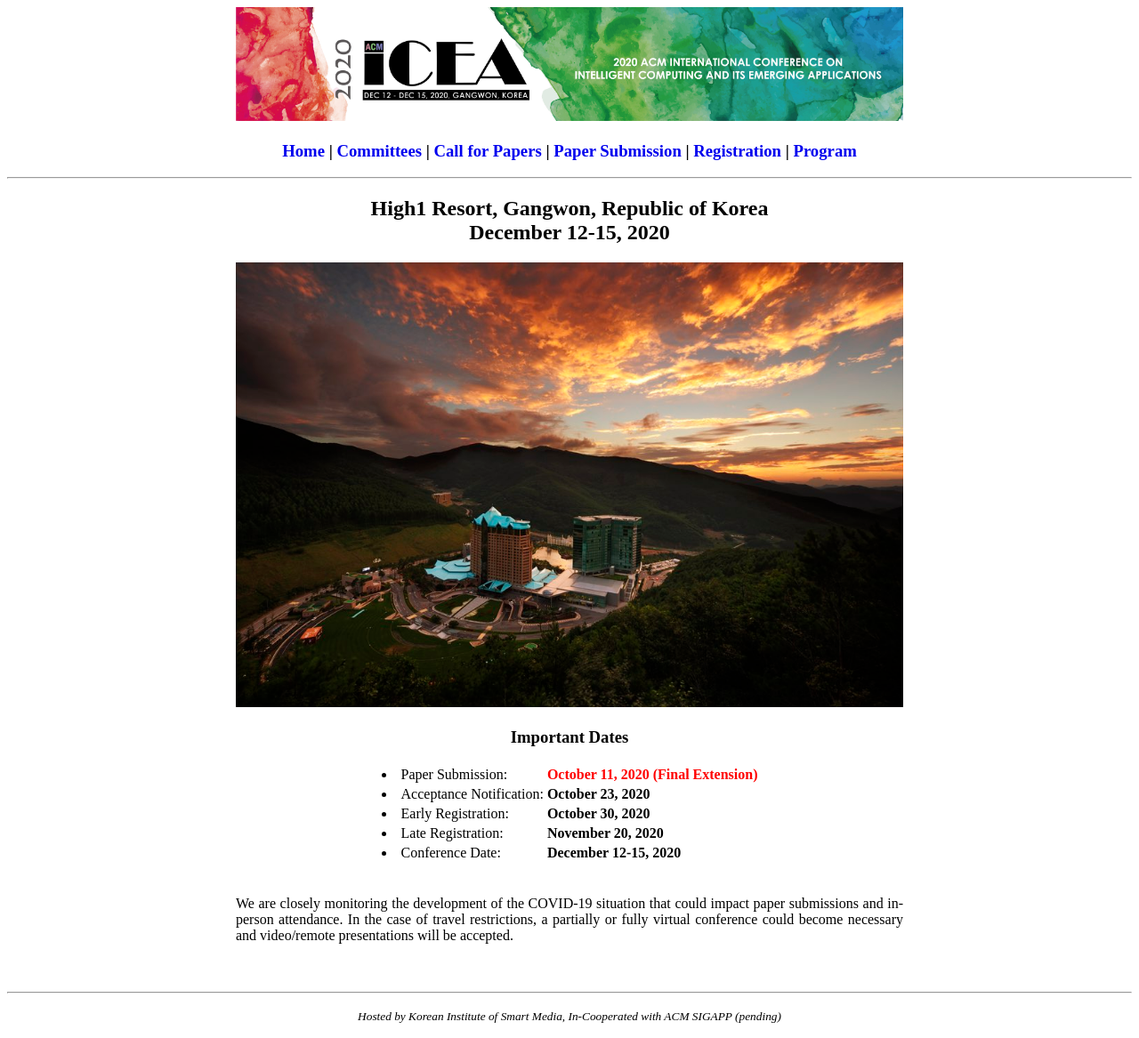
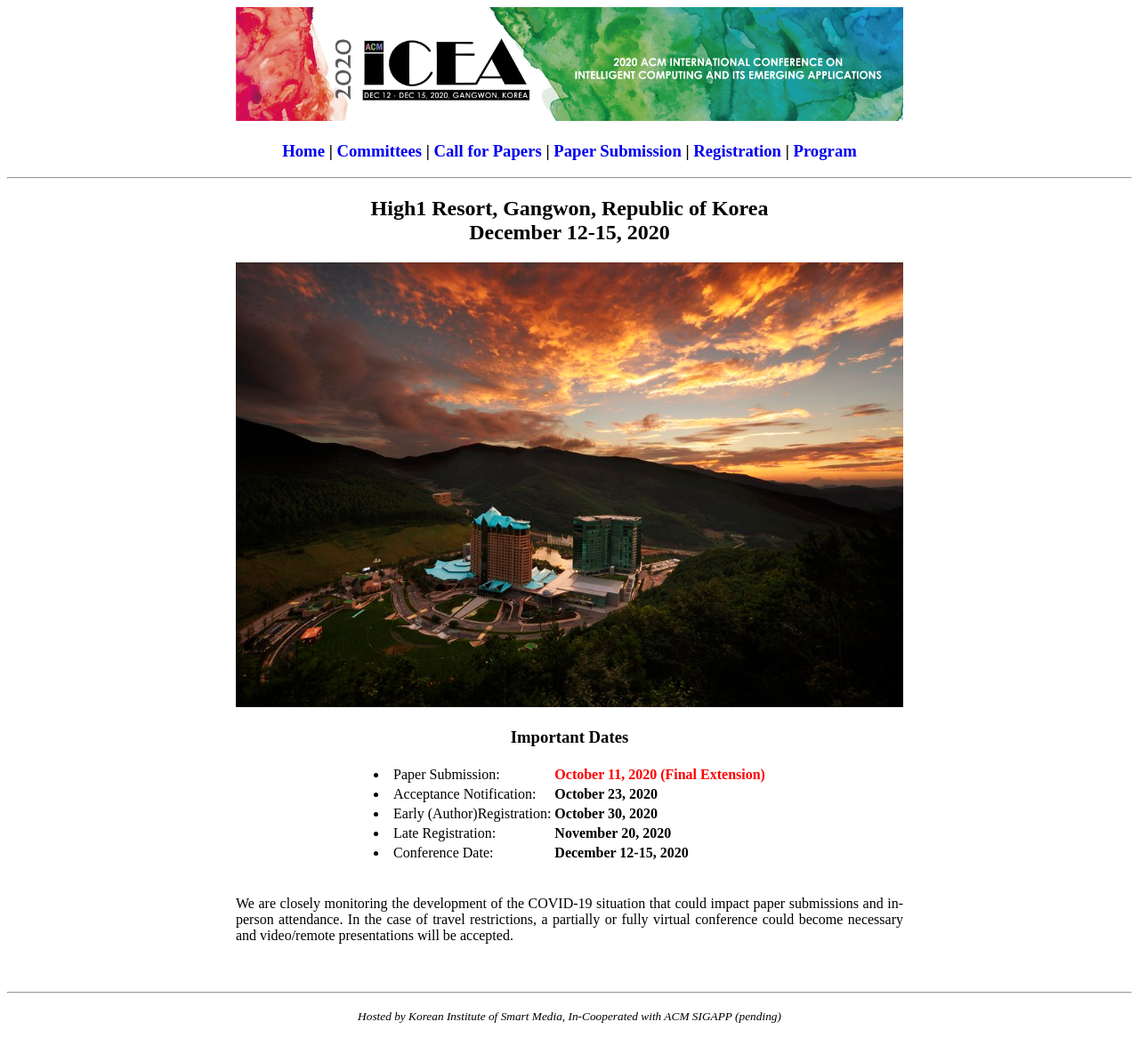
Before and after one commit to icea-conf/2020, a Jekyll site: the page built from index.html, in a window 1280 px wide. Shown: the whole page at 89% size. Built offline with Jekyll 4.4.1, drawn with Linux system fonts in a browser that asks for light colours; the list of posts is cut into pages by our own code.

Commit message:
Update index.html

```diff
--- a/index.html
+++ b/index.html
@@ -35,7 +35,7 @@
                               </tr>
                               <tr>
                                     <td>
-                                          <li>Early Registration: </li>
+                                          <li>Early (Author)Registration: </li>
                                     </td>
                                     <td>
                                           <b>October 30, 2020</b>
```
